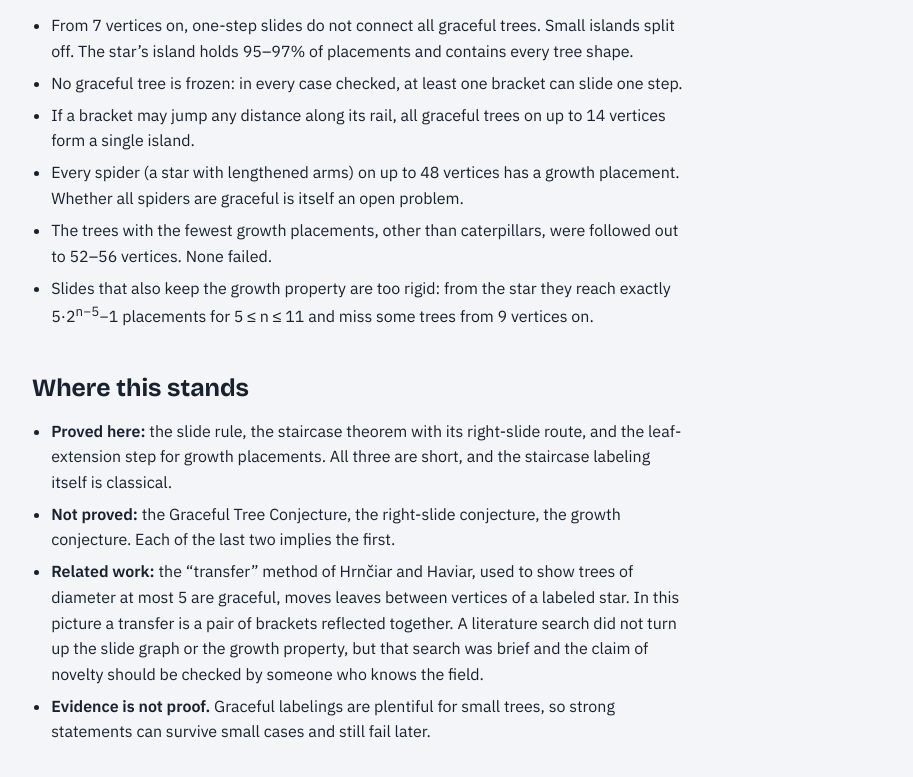
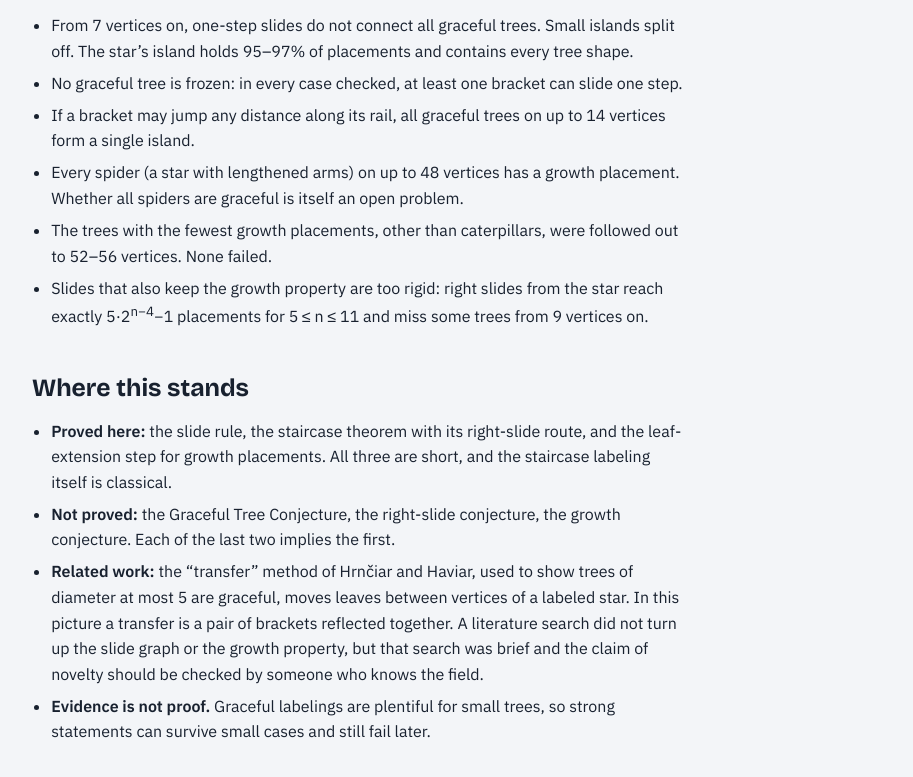
Before and after one commit to mbruinoo/graceful, a plain HTML site: page web/index.html in a window 1280 px wide. Shown: the part 4266-5043 px from the top of the page, without its empty margins (178-1091 px from the left). Drawn offline with nearby package versions, Linux system fonts and the light colour scheme.

Commit message:
Apply referee corrections: exponent, Lemma 8 hanging condition, leaf-rule count, bounded claims, proof gaps
Co-Authored-By: Claude Fable 5.2 <noreply@anthropic.com>
Claude-Session: https://claude.ai/code/session_01MUVKBCGZ22NEZoj64SwJbP

```diff
--- a/web/index.html
+++ b/web/index.html
@@ -147,7 +147,7 @@ input[type=range]{flex:1 1 140px;min-width:0;accent-color:var(--bracket)}
     <li>If a bracket may jump any distance along its rail, all graceful trees on up to <span class="nmaxslide">14</span> vertices form a single island.</li>
     <li>Every spider (a star with lengthened arms) on up to 48 vertices has a growth placement. Whether all spiders are graceful is itself an open problem.</li>
     <li>The trees with the fewest growth placements, other than caterpillars, were followed out to 52–56 vertices. None failed.</li>
-    <li>Slides that also keep the growth property are too rigid: from the star they reach exactly 5·2<sup>n−5</sup>−1 placements for 5 ≤ n ≤ 11 and miss some trees from 9 vertices on.</li>
+    <li>Slides that also keep the growth property are too rigid: right slides from the star reach exactly 5·2<sup>n−4</sup>−1 placements for 5 ≤ n ≤ 11 and miss some trees from 9 vertices on.</li>
   </ul>
 </section>
 
```
Also changed, not shown: web/page.template.html (+1 -1 lines), 1 other file.
